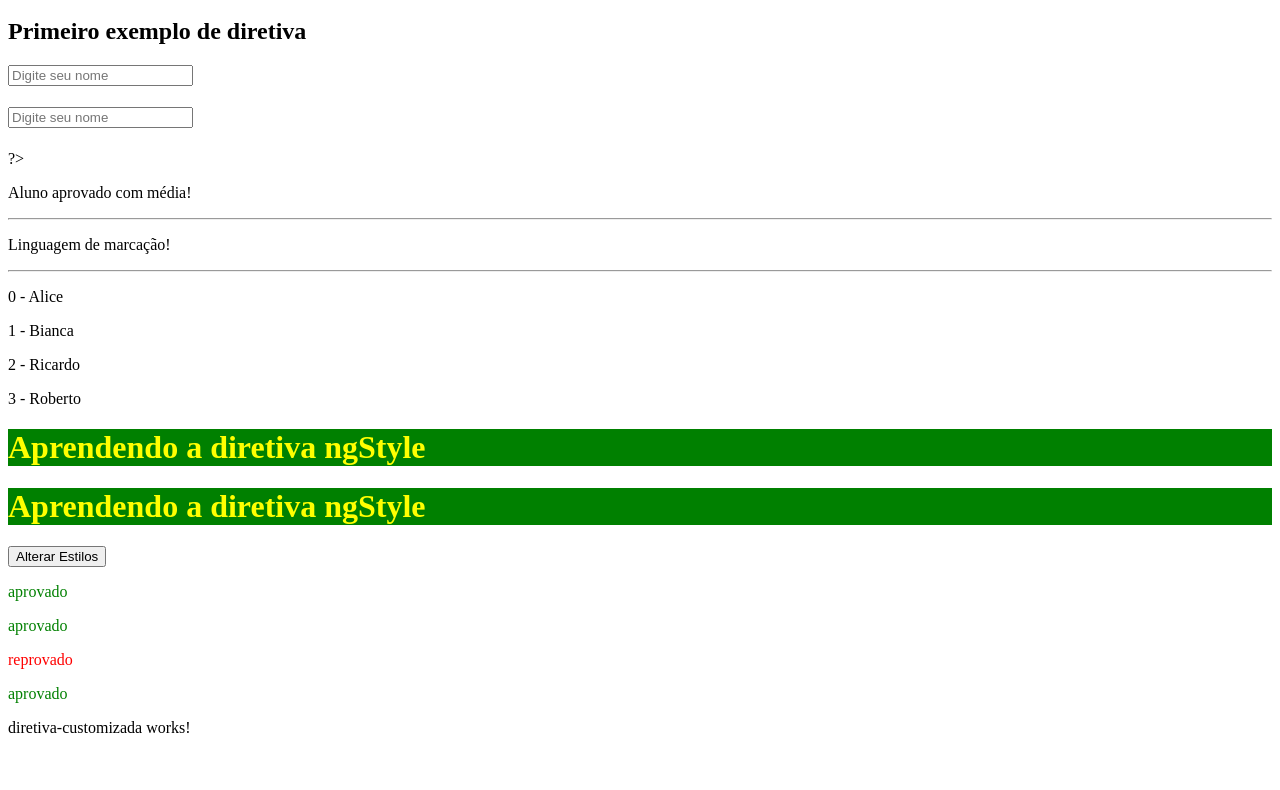
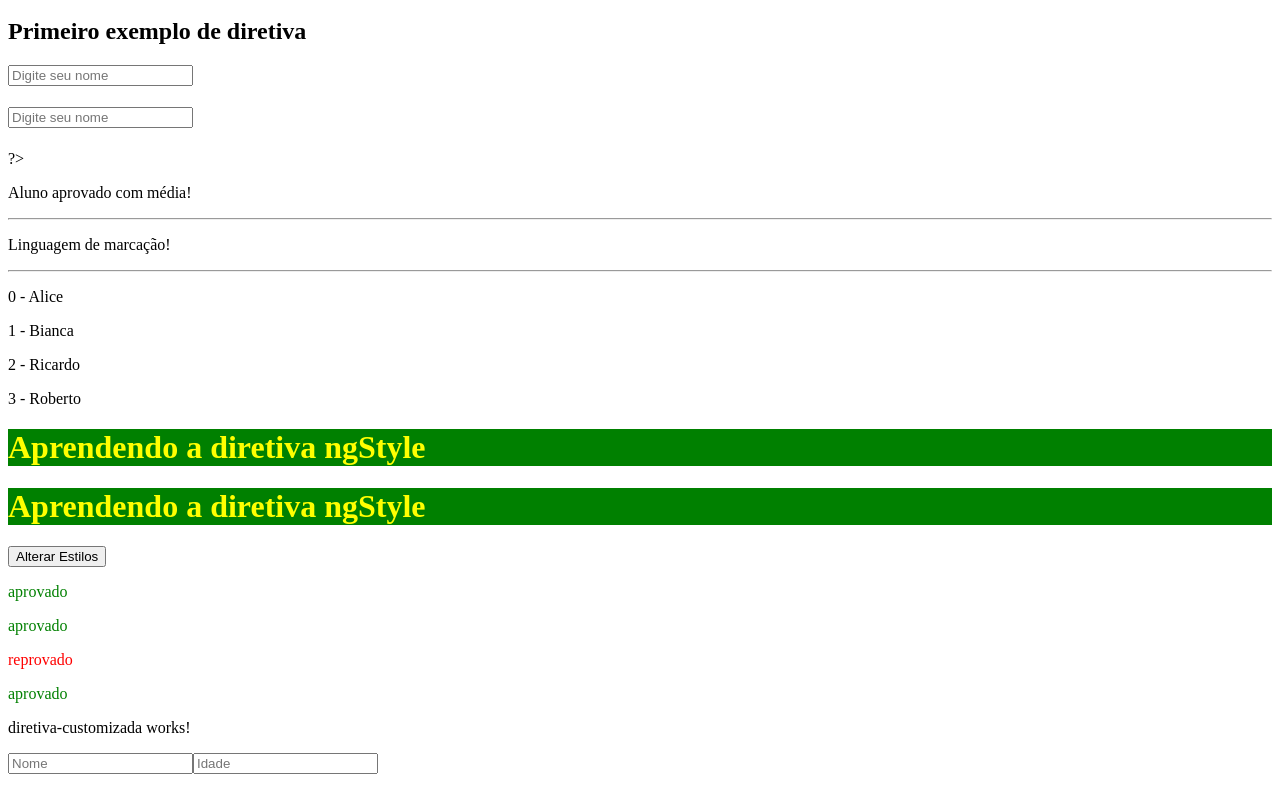
Before and after one commit to gustavogregorio1986/curso-angular, an Angular app: page / in a window 1280 px wide. Shown: the part 766-1556 px from the top of the page. Before the commit the page ends 1519 px from the top, so only its background shows below. Built offline with nearby package versions, Linux system fonts and the light colour scheme.

Commit message:
Desenvolvendo o formulário reativo

```diff
--- a/src/app/app.component.html
+++ b/src/app/app.component.html
@@ -5,3 +5,4 @@
 <app-diretiva-style></app-diretiva-style>
 <app-diretiva-class></app-diretiva-class>
 <app-diretiva-customizada></app-diretiva-customizada>
+<app-formulario-reativo></app-formulario-reativo>
--- a/src/app/app.component.ts
+++ b/src/app/app.component.ts
@@ -6,10 +6,11 @@ import { ControleFluxoComponent } from "./controle-fluxo/controle-fluxo.componen
 import { DiretivaStyleComponent } from "./diretiva-style/diretiva-style.component";
 import { DiretivaClassComponent } from "./diretiva-class/diretiva-class.component";
 import { DiretivaCustomizadaComponent } from "./diretiva-customizada/diretiva-customizada/diretiva-customizada.component";
+import { FormularioReativoComponent } from "./formulario-reativo/formulario-reativo.component";
 
 @Component({
   selector: 'app-root',
-  imports: [PrimeiroComponenteComponent, DataBindingsComponent, FormularioComponent, ControleFluxoComponent, DiretivaStyleComponent, DiretivaClassComponent, DiretivaCustomizadaComponent],
+  imports: [PrimeiroComponenteComponent, DataBindingsComponent, FormularioComponent, ControleFluxoComponent, DiretivaStyleComponent, DiretivaClassComponent, DiretivaCustomizadaComponent, FormularioReativoComponent],
   templateUrl: './app.component.html',
   styleUrl: './app.component.css'
 })
--- /dev/null
+++ b/src/app/formulario-reativo/formulario-reativo.component.html
@@ -0,0 +1,7 @@
+<form [formGroup]="pessoa">
+  <input type="text" formControlName="nome" placeholder="Nome">
+  <input type="number" formControlName="idade" placeholder="Idade">
+</form>
+
+<p>{{pessoa.value.nome}}</p>
+<p>{{pessoa.value.idade}}</p>
--- /dev/null
+++ b/src/app/formulario-reativo/formulario-reativo.component.ts
@@ -0,0 +1,16 @@
+import { Component } from '@angular/core';
+import { FormControl, FormGroup, ReactiveFormsModule } from '@angular/forms';
+
+@Component({
+  selector: 'app-formulario-reativo',
+  imports: [ReactiveFormsModule],
+  templateUrl: './formulario-reativo.component.html',
+  styleUrl: './formulario-reativo.component.css'
+})
+export class FormularioReativoComponent {
+
+    pessoa = new FormGroup({
+         nome: new FormControl(''),
+         idade: new FormControl('')
+    });
+}
```
Also changed, not shown: src/app/formulario-reativo/formulario-reativo.component.css (added), 1 other file (tests, documents, lock files or other folders).
